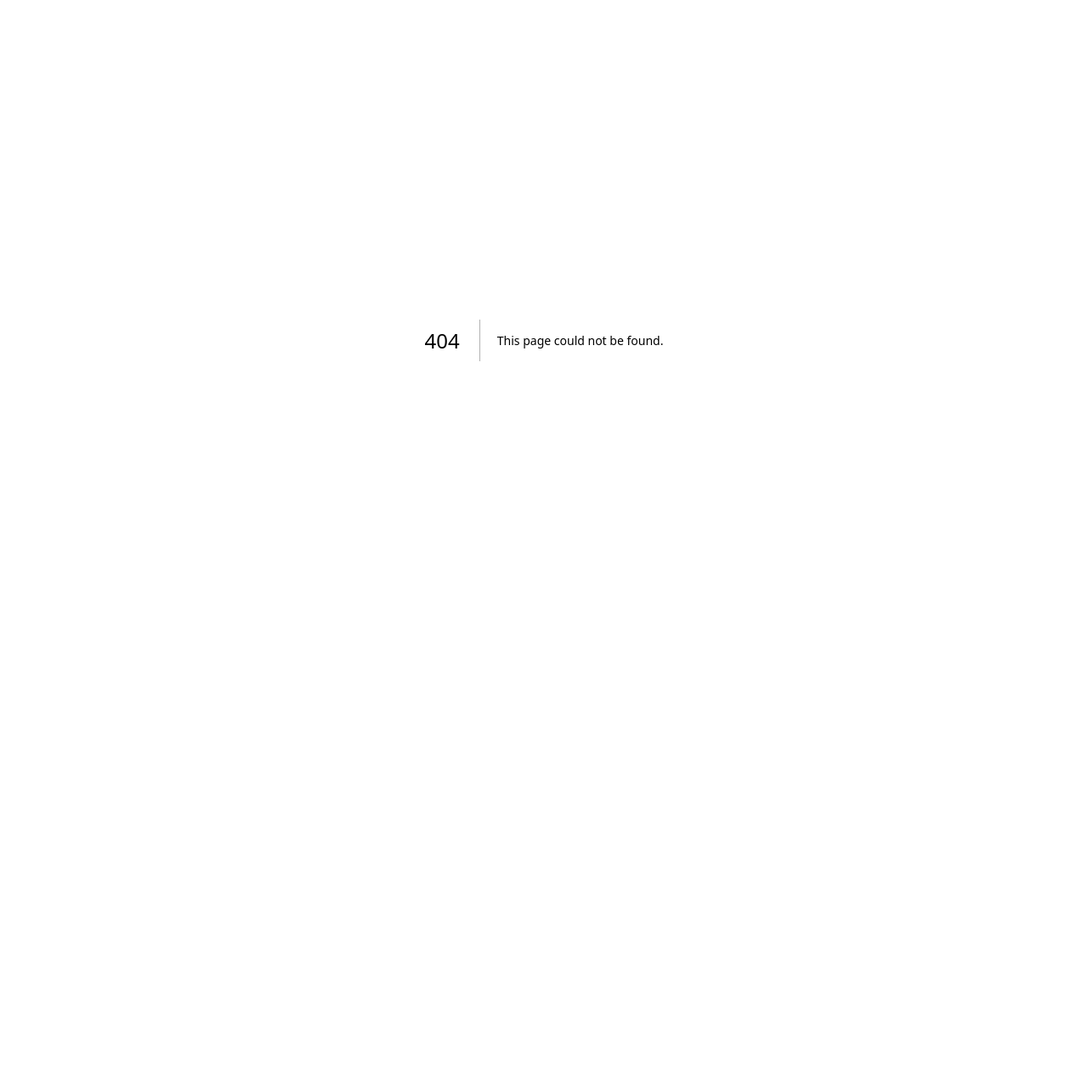
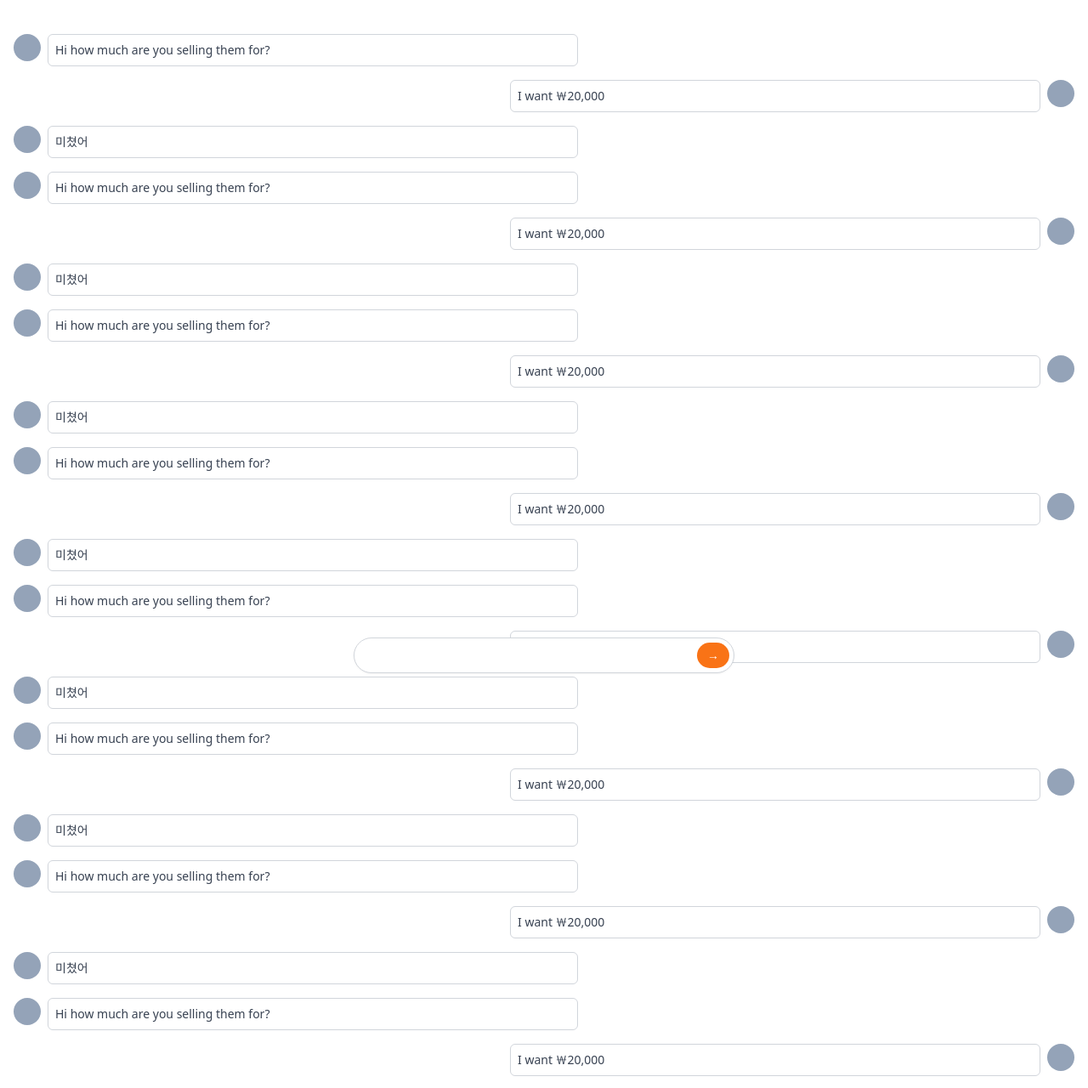
Before and after one commit to leejongil1046/carrot-market, a Next.js app: page /chats/1 in a window 1280 px wide. Before the commit this address had no page. Shown: the top 1280 px of the page at 85% size. Before the commit the page ends 800 px from the top, so only its background shows below. Built offline with nearby package versions, Linux system fonts and the light colour scheme.

Commit message:
Tailwind CSS - Chat Detail

```diff
--- /dev/null
+++ b/pages/chats/[id].tsx
@@ -0,0 +1,185 @@
+import type { NextPage } from "next";
+
+const ChatDetail: NextPage = () => {
+  return (
+    <div className="py-10 px-4 space-y-4">
+      <div className="flex items-start space-x-2">
+        <div className="w-8 h-8 rounded-full bg-slate-400" />
+        <div className="w-1/2 text-sm text-gray-700 p-2 border border-gray-300 rounded-md">
+          <p>Hi how much are you selling them for?</p>
+        </div>
+      </div>
+      <div className="flex flex-row-reverse items-start space-x-2 space-x-reverse">
+        <div className="w-8 h-8 rounded-full bg-slate-400" />
+        <div className="w-1/2 text-sm text-gray-700 p-2 border border-gray-300 rounded-md">
+          <p>I want ￦20,000</p>
+        </div>
+      </div>
+      <div className="flex items-start space-x-2">
+        <div className="w-8 h-8 rounded-full bg-slate-400" />
+        <div className="w-1/2 text-sm text-gray-700 p-2 border border-gray-300 rounded-md">
+          <p>미쳤어</p>
+        </div>
+      </div>
+      <div className="flex items-start space-x-2">
+        <div className="w-8 h-8 rounded-full bg-slate-400" />
+        <div className="w-1/2 text-sm text-gray-700 p-2 border border-gray-300 rounded-md">
+          <p>Hi how much are you selling them for?</p>
+        </div>
+      </div>
+      <div className="flex flex-row-reverse items-start space-x-2 space-x-reverse">
+        <div className="w-8 h-8 rounded-full bg-slate-400" />
+        <div className="w-1/2 text-sm text-gray-700 p-2 border border-gray-300 rounded-md">
+          <p>I want ￦20,000</p>
+        </div>
+      </div>
+      <div className="flex items-start space-x-2">
+        <div className="w-8 h-8 rounded-full bg-slate-400" />
+        <div className="w-1/2 text-sm text-gray-700 p-2 border border-gray-300 rounded-md">
+          <p>미쳤어</p>
+        </div>
+      </div>
+      <div className="flex items-start space-x-2">
+        <div className="w-8 h-8 rounded-full bg-slate-400" />
+        <div className="w-1/2 text-sm text-gray-700 p-2 border border-gray-300 rounded-md">
+          <p>Hi how much are you selling them for?</p>
+        </div>
+      </div>
+      <div className="flex flex-row-reverse items-start space-x-2 space-x-reverse">
+        <div className="w-8 h-8 rounded-full bg-slate-400" />
+        <div className="w-1/2 text-sm text-gray-700 p-2 border border-gray-300 rounded-md">
+          <p>I want ￦20,000</p>
+        </div>
+      </div>
+      <div className="flex items-start space-x-2">
+        <div className="w-8 h-8 rounded-full bg-slate-400" />
+        <div className="w-1/2 text-sm text-gray-700 p-2 border border-gray-300 rounded-md">
+          <p>미쳤어</p>
+        </div>
+      </div>
+      <div className="flex items-start space-x-2">
+        <div className="w-8 h-8 rounded-full bg-slate-400" />
+        <div className="w-1/2 text-sm text-gray-700 p-2 border border-gray-300 rounded-md">
+          <p>Hi how much are you selling them for?</p>
+        </div>
+      </div>
+      <div className="flex flex-row-reverse items-start space-x-2 space-x-reverse">
+        <div className="w-8 h-8 rounded-full bg-slate-400" />
+        <div className="w-1/2 text-sm text-gray-700 p-2 border border-gray-300 rounded-md">
+          <p>I want ￦20,000</p>
+        </div>
+      </div>
+      <div className="flex items-start space-x-2">
+        <div className="w-8 h-8 rounded-full bg-slate-400" />
+        <div className="w-1/2 text-sm text-gray-700 p-2 border border-gray-300 rounded-md">
+          <p>미쳤어</p>
+        </div>
+      </div>
+      <div className="flex items-start space-x-2">
+        <div className="w-8 h-8 rounded-full bg-slate-400" />
+        <div className="w-1/2 text-sm text-gray-700 p-2 border border-gray-300 rounded-md">
+          <p>Hi how much are you selling them for?</p>
+        </div>
+      </div>
+      <div className="flex flex-row-reverse items-start space-x-2 space-x-reverse">
+        <div className="w-8 h-8 rounded-full bg-slate-400" />
+        <div className="w-1/2 text-sm text-gray-700 p-2 border border-gray-300 rounded-md">
+          <p>I want ￦20,000</p>
+        </div>
+      </div>
+      <div className="flex items-start space-x-2">
+        <div className="w-8 h-8 rounded-full bg-slate-400" />
+        <div className="w-1/2 text-sm text-gray-700 p-2 border border-gray-300 rounded-md">
+          <p>미쳤어</p>
+        </div>
+      </div>
+      <div className="flex items-start space-x-2">
+        <div className="w-8 h-8 rounded-full bg-slate-400" />
+        <div className="w-1/2 text-sm text-gray-700 p-2 border border-gray-300 rounded-md">
+          <p>Hi how much are you selling them for?</p>
+        </div>
+      </div>
+      <div className="flex flex-row-reverse items-start space-x-2 space-x-reverse">
+        <div className="w-8 h-8 rounded-full bg-slate-400" />
+        <div className="w-1/2 text-sm text-gray-700 p-2 border border-gray-300 rounded-md">
+          <p>I want ￦20,000</p>
+        </div>
+      </div>
+      <div className="flex items-start space-x-2">
+        <div className="w-8 h-8 rounded-full bg-slate-400" />
+        <div className="w-1/2 text-sm text-gray-700 p-2 border border-gray-300 rounded-md">
+          <p>미쳤어</p>
+        </div>
+      </div>
+      <div className="flex items-start space-x-2">
+        <div className="w-8 h-8 rounded-full bg-slate-400" />
+        <div className="w-1/2 text-sm text-gray-700 p-2 border border-gray-300 rounded-md">
+          <p>Hi how much are you selling them for?</p>
+        </div>
+      </div>
+      <div className="flex flex-row-reverse items-start space-x-2 space-x-reverse">
+        <div className="w-8 h-8 rounded-full bg-slate-400" />
+        <div className="w-1/2 text-sm text-gray-700 p-2 border border-gray-300 rounded-md">
+          <p>I want ￦20,000</p>
+        </div>
+      </div>
+      <div className="flex items-start space-x-2">
+        <div className="w-8 h-8 rounded-full bg-slate-400" />
+        <div className="w-1/2 text-sm text-gray-700 p-2 border border-gray-300 rounded-md">
+          <p>미쳤어</p>
+        </div>
+      </div>
+      <div className="flex items-start space-x-2">
+        <div className="w-8 h-8 rounded-full bg-slate-400" />
+        <div className="w-1/2 text-sm text-gray-700 p-2 border border-gray-300 rounded-md">
+          <p>Hi how much are you selling them for?</p>
+        </div>
+      </div>
+      <div className="flex flex-row-reverse items-start space-x-2 space-x-reverse">
+        <div className="w-8 h-8 rounded-full bg-slate-400" />
+        <div className="w-1/2 text-sm text-gray-700 p-2 border border-gray-300 rounded-md">
+          <p>I want ￦20,000</p>
+        </div>
+      </div>
+      <div className="flex items-start space-x-2">
+        <div className="w-8 h-8 rounded-full bg-slate-400" />
+        <div className="w-1/2 text-sm text-gray-700 p-2 border border-gray-300 rounded-md">
+          <p>미쳤어</p>
+        </div>
+      </div>
+      <div className="flex items-start space-x-2">
+        <div className="w-8 h-8 rounded-full bg-slate-400" />
+        <div className="w-1/2 text-sm text-gray-700 p-2 border border-gray-300 rounded-md">
+          <p>Hi how much are you selling them for?</p>
+        </div>
+      </div>
+      <div className="flex flex-row-reverse items-start space-x-2 space-x-reverse">
+        <div className="w-8 h-8 rounded-full bg-slate-400" />
+        <div className="w-1/2 text-sm text-gray-700 p-2 border border-gray-300 rounded-md">
+          <p>I want ￦20,000</p>
+        </div>
+      </div>
+      <div className="flex items-start space-x-2">
+        <div className="w-8 h-8 rounded-full bg-slate-400" />
+        <div className="w-1/2 text-sm text-gray-700 p-2 border border-gray-300 rounded-md">
+          <p>미쳤어</p>
+        </div>
+      </div>
+      <div className="fixed w-full mx-auto max-w-md bottom-2 inset-x-0">
+        <div className="flex relative items-center">
+          <input
+            type="text"
+            className="shadow-sm rounded-full w-full border-gray-300 focus:ring-orange-500 focus:outline-none pr-12 focus:border-orange-500"
+          />
+          <div className="absolute inset-y-0 flex py-1.5 pr-1.5 right-0">
+            <button className="flex focus:ring-2 focus:ring-offset-2 focus:ring-orange-500 items-center bg-orange-500 rounded-full px-3 hover:bg-orange-600 text-sm cursor-pointer text-white">
+              &rarr;
+            </button>
+          </div>
+        </div>
+      </div>
+    </div>
+  );
+};
+
+export default ChatDetail;
```
Also changed, not shown: pages/chats/index.tsx (renamed from pages/chats.tsx).
